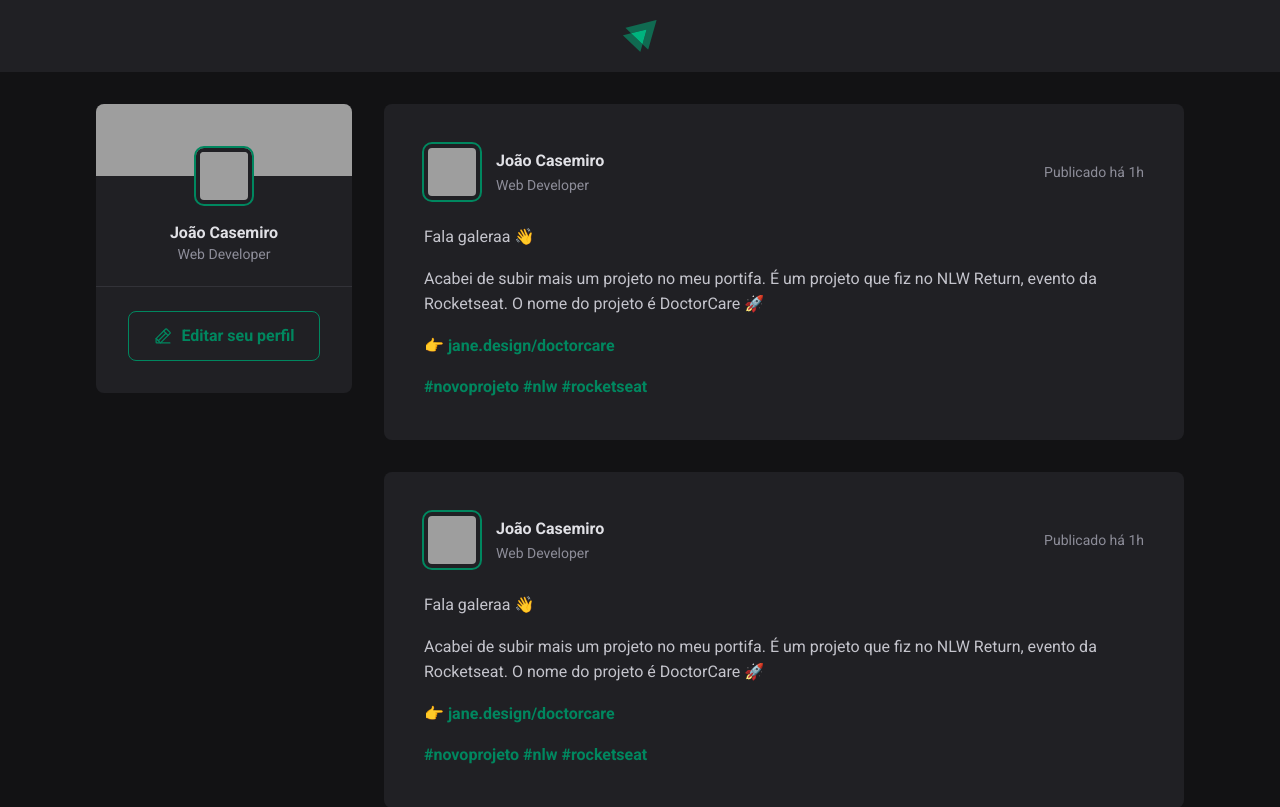
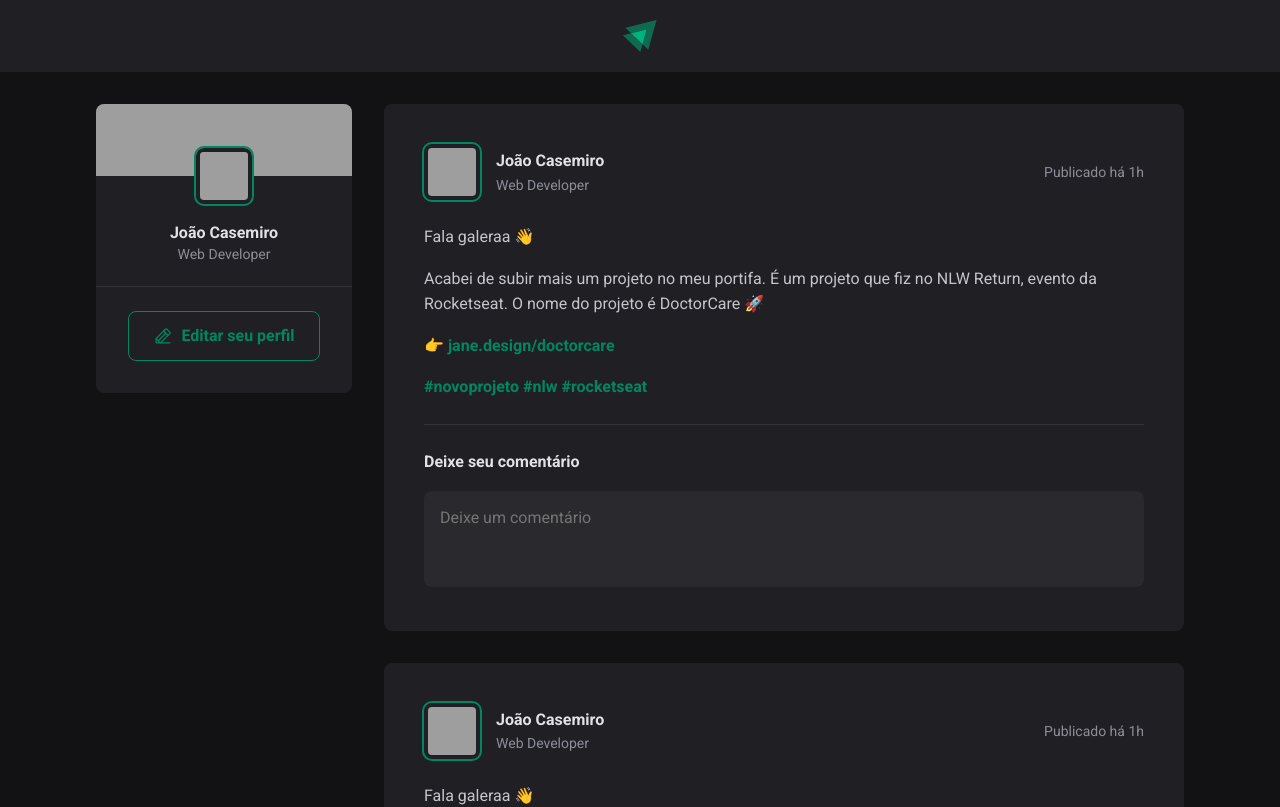
Before and after one commit to casemiroj/ignite-feed, a React (Vite) app: page / in a window 1280 px wide. Shown: the top 807 px of the page. Built offline with nearby package versions, Linux system fonts and the light colour scheme; grey boxes are pictures that could not be loaded.

Commit message:
Formulário de comentários

```diff
--- a/src/components/Post.jsx
+++ b/src/components/Post.jsx
@@ -28,6 +28,18 @@
           <a href="">#rocketseat</a>
         </p>
       </div>
+
+      <form className={styles.commentForm}>
+        <strong>Deixe seu comentário</strong>
+
+        <textarea
+          placeholder='Deixe um comentário'
+        />
+
+        <footer>
+          <button type='submit'>Publicar</button>
+        </footer>
+      </form>
     </article>
   )
 }
--- a/src/components/Post.module.css
+++ b/src/components/Post.module.css
@@ -70,3 +70,54 @@
 .content a:hover {
   color: var(--green-300);
 }
+
+.commentForm {
+  width: 100%;
+  margin-top: 1.5rem;
+  padding-top: 1.5rem;
+  border-top: 1px solid var(--gray-600);
+}
+
+.commentForm > strong {
+  line-height: 1.6;
+  color: var(--gray-100)
+}
+
+.commentForm textarea {
+  width: 100%;
+  background: var(--gray-700);
+  border: 0;
+  resize: none;
+  height: 6rem;
+  padding: 1rem;
+  border-radius: 8px;
+  color: var(--gray-100);
+  line-height: 1.4;
+  margin-top: 1rem;
+}
+
+.commentForm footer {
+  visibility: hidden;
+  max-height: 0;
+}
+
+.commentForm:focus-within footer {
+  visibility: visible;
+  max-height: none;
+}
+
+.commentForm button[type=submit] {
+  padding: 1rem 1.5rem;
+  margin-top: 1rem;
+  border-radius: 8px;
+  border: 0;
+  background: var(--green-500);
+  color: var(--white);
+  font-weight: bold;
+  cursor: pointer;
+  transition: background-color .1s;
+}
+
+.commentForm button[type=submit]:hover {
+  background: var(--green-300);
+}
--- a/src/global.css
+++ b/src/global.css
@@ -11,6 +11,11 @@
 
   --green-300: #00B37E;
   --green-500: #00875f;
+}
+
+:focus {
+  outline: transparent;
+  box-shadow: 0 0 0 2px var(--green-500);
 }
 
 * {
```
